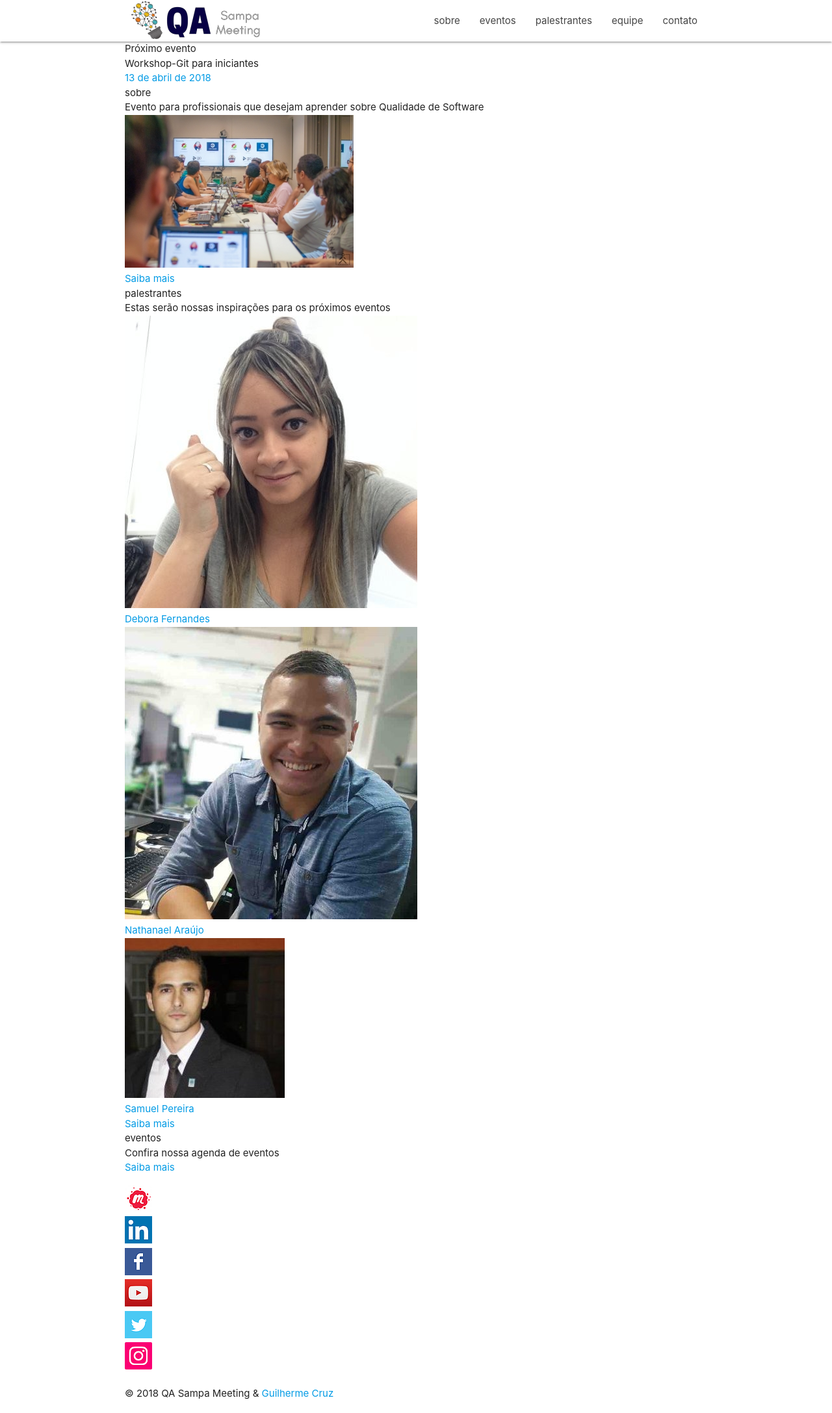
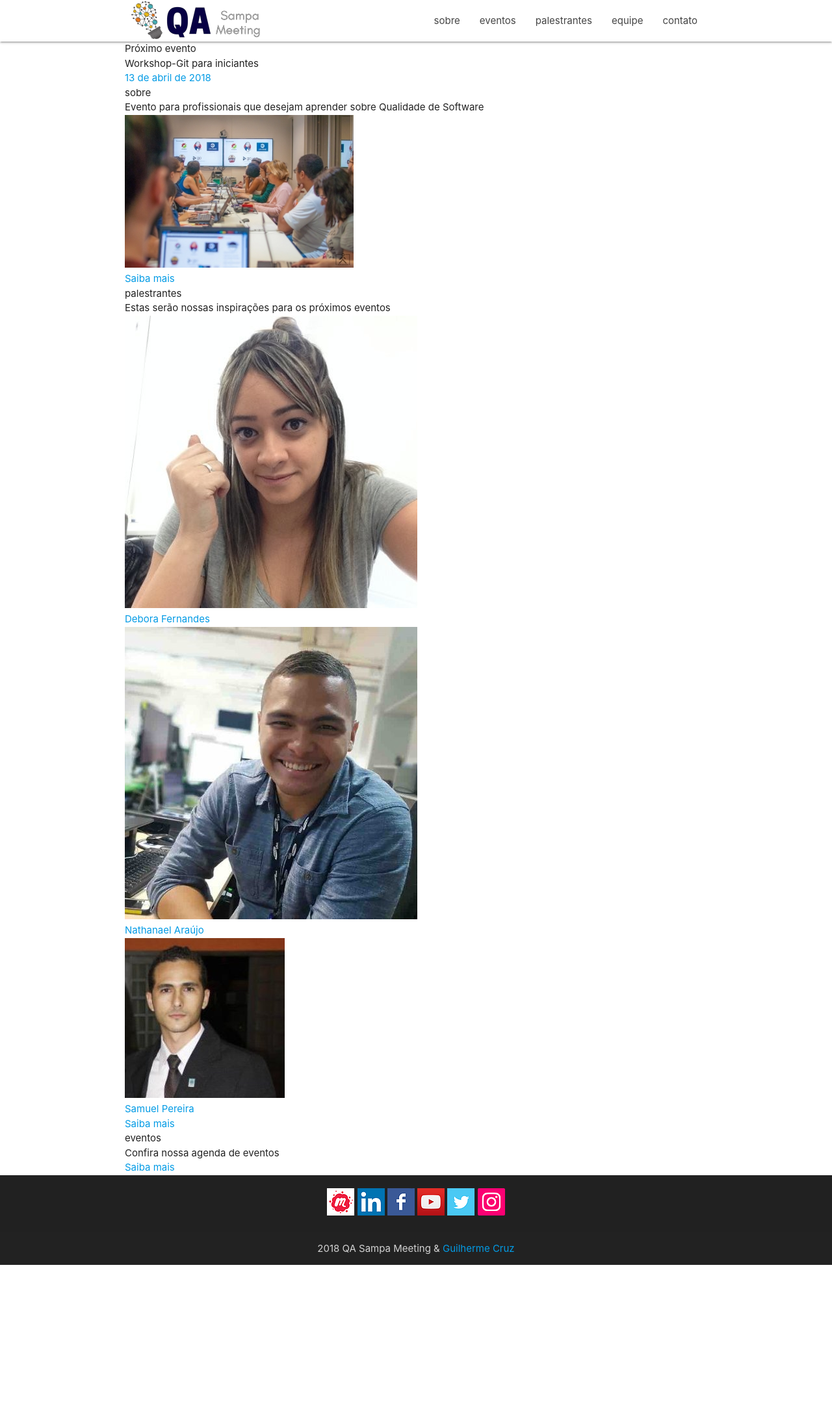
Before and after one commit to qasampameeting/qasampameeting.github.io, a Jekyll site: the page built from index.md, in a window 1280 px wide. Shown: the whole page at 65% size. Built offline with Jekyll 4.4.1, drawn with Linux system fonts in a browser that asks for light colours; nearby versions of some CDN libraries; after the commit the page ends 1947 px from its top, so only the background shows below that.

Commit message:
[materialize] Footer Update

```diff
--- a/_includes/footer.html
+++ b/_includes/footer.html
@@ -1,16 +1,18 @@
-<div class="footer">
+<footer class="page-footer  grey darken-4">
   <div class="container">
-      <div class="footer-links">
-         <ul class="noList">
+    <div class="row">
+      <div class="col l12 s12 center-align">
         {% for social_media in site.social %}
-               <li>
           <a href="{{ social_media[1] }}" target='_blank'>
              <img src="/assets/img/social/{{ social_media[0] }}.png">
           </a>
-               </li>
         {% endfor %}
-         </ul>
       </div>
-      <p class="copy"> &copy; {{ site.time | date: '%Y' }} QA Sampa Meeting & <a href="http://gcruz.com.br/">Guilherme Cruz</a></p>
     </div>
-</div><!-- end .footer -->
+  </div>
+  <div class="footer-copyright">
+    <div class="container center-align">
+      {{ site.time | date: '%Y' }} QA Sampa Meeting & <a href="http://gcruz.com.br/">Guilherme Cruz</a>
+    </div>
+  </div>
+</footer>
--- a/_layouts/default.html
+++ b/_layouts/default.html
@@ -1,9 +1,13 @@
 <!DOCTYPE html>
 {% include head.html %}
-    <body>
-        {% include header.html %}
+  <body>
+    <header>
+      {% include header.html %}
+    </header>
+      <main>
         {{ content }}
-        {% include footer.html %}
-        {% include scripts.html %}
-    </body>
+      </main>
+      {% include footer.html %}
+      {% include scripts.html %}
+  </body>
 </html>
--- a/assets/css/style.css
+++ b/assets/css/style.css
@@ -1,3 +1,13 @@
+body {
+  display: flex;
+  min-height: 100vh;
+  flex-direction: column;
+}
+
+main {
+  flex: 1 0 auto;
+}
+
 nav ul a,
 nav .brand-logo {
   color: #444;
```
Lines whose indentation alone changed are shown as unchanged.
